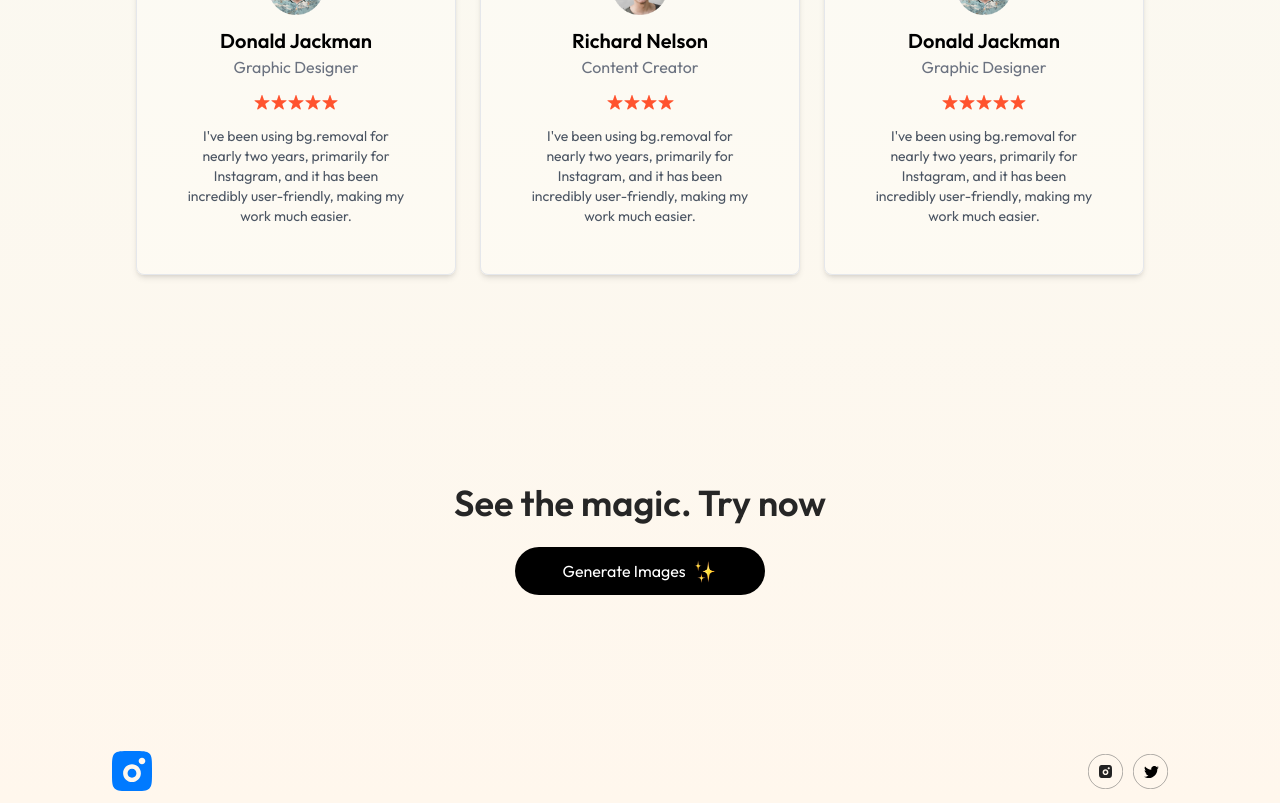
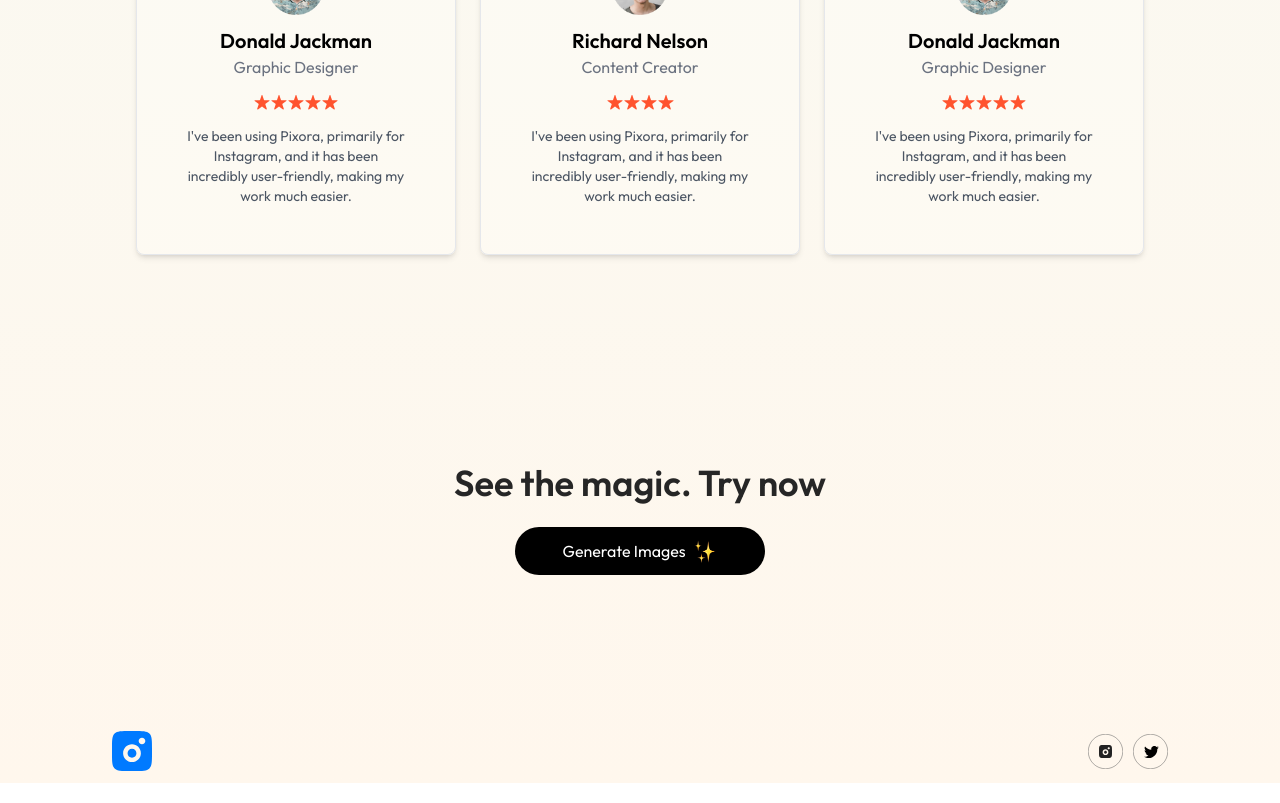
Before and after one commit to Niraj313/GenAI, a React (Vite) app in the folder frontend/: page / in a window 1280 px wide. Shown: the part 2240-3043 px from the top of the page. Built offline with nearby package versions, Linux system fonts and the light colour scheme.

Commit message:
Update assets.js

```diff
--- a/frontend/src/assets/assets.js
+++ b/frontend/src/assets/assets.js
@@ -61,21 +61,21 @@ export const testimonialsData = [
         name:'Donald Jackman',
         role:'Graphic Designer',
         stars:5,
-        text:`I've been using bg.removal for nearly two years, primarily for Instagram, and it has been incredibly user-friendly, making my work much easier.`
+        text:`I've been using Pixora, primarily for Instagram, and it has been incredibly user-friendly, making my work much easier.`
     },
     {
         image:profile_img_2,
         name:'Richard Nelson',
         role:'Content Creator',
         stars:4,
-        text:`I've been using bg.removal for nearly two years, primarily for Instagram, and it has been incredibly user-friendly, making my work much easier.`
+        text:`I've been using Pixora, primarily for Instagram, and it has been incredibly user-friendly, making my work much easier.`
     },
     {
         image:profile_img_1,
         name:'Donald Jackman',
         role:' Graphic Designer',
         stars:5,
-        text:`I've been using bg.removal for nearly two years, primarily for Instagram, and it has been incredibly user-friendly, making my work much easier.`
+        text:`I've been using Pixora, primarily for Instagram, and it has been incredibly user-friendly, making my work much easier.`
     },
 ]
 
```
